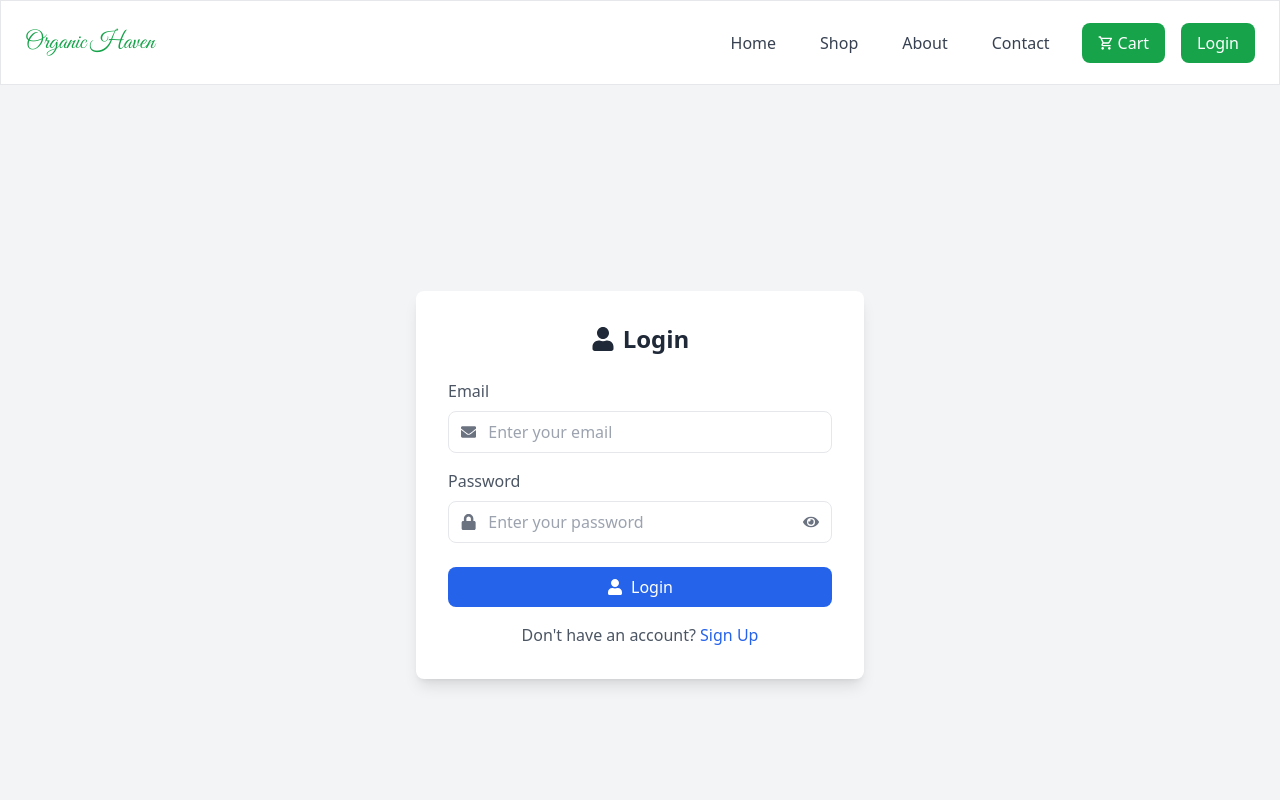
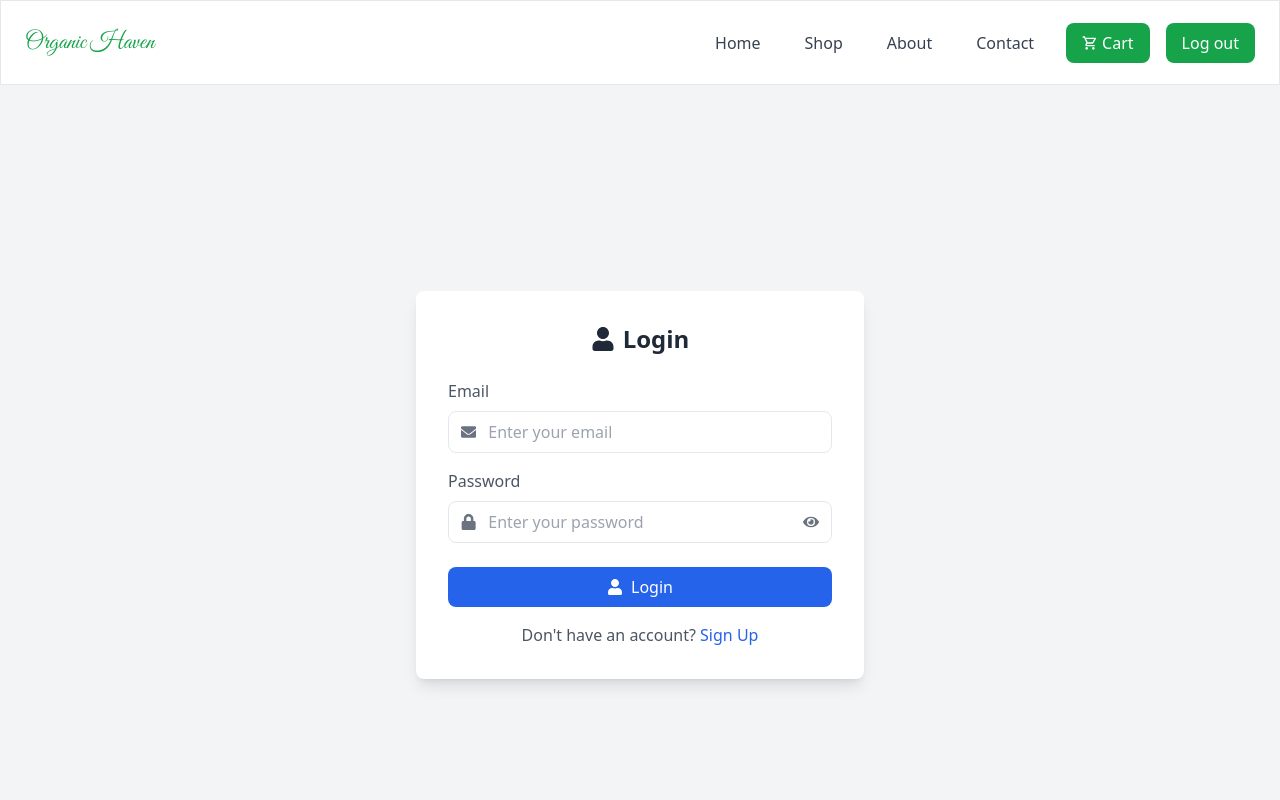
Before and after one commit to muhammadAbdulMannan2022/ecommerce-frontedn, a React (Vite) app: page /login in a window 1280 px wide. Shown: the top 800 px of the page. Built offline with nearby package versions, Linux system fonts and the light colour scheme; no server answers; sample sign-in values are in the browser's storage.

Commit message:
redirecting to the terget path done

```diff
--- a/src/Pages/AuthFrom.jsx
+++ b/src/Pages/AuthFrom.jsx
@@ -1,11 +1,13 @@
 import { useContext, useState } from "react";
 import { AuthContext } from "../providers/AuthProvider"; // Make sure path is correct
 import { FaUser, FaEnvelope, FaLock, FaEye, FaEyeSlash } from "react-icons/fa";
+import { useLocation, useNavigate } from "react-router-dom";
 
 const AuthForm = () => {
   const { emailPasswordSignup, logInUserEmailPassword } =
     useContext(AuthContext);
-
+  const navigate = useNavigate();
+  const loction = useLocation();
   const [isLogin, setIsLogin] = useState(true);
   const [showPassword, setShowPassword] = useState(false);
 
@@ -26,16 +28,20 @@ const AuthForm = () => {
   const handleSubmit = async (e) => {
     e.preventDefault();
     setError("");
+    console.log(loction.state.from);
 
     try {
       if (isLogin) {
         // Login flow
         await logInUserEmailPassword(email, password);
         console.log("Login successful");
+
+        navigate(`${loction?.state?.from || "/"}`);
       } else {
         // Signup flow
         await emailPasswordSignup(email, password, name);
         console.log("Signup successful");
+        navigate(`${loction?.state?.from || "/"}`);
       }
     } catch (err) {
       setError(err.message);
--- a/src/Pages/Navbar.jsx
+++ b/src/Pages/Navbar.jsx
@@ -1,10 +1,13 @@
 import { Link, useLocation } from "react-router-dom";
-import { useEffect, useState } from "react";
+import { useContext, useEffect, useState } from "react";
 import { MdOutlineShoppingCart } from "react-icons/md";
 import PropTypes from "prop-types";
+import { AuthContext } from "../providers/AuthProvider";
 
 const Navbar = ({ isScrolling, setIsScrolling }) => {
   const [isOpen, setIsOpen] = useState(false);
+
+  const { loading, user, logOutUser } = useContext(AuthContext);
   const location = useLocation();
 
   const toggleNavbar = () => {
@@ -16,6 +19,10 @@ const Navbar = ({ isScrolling, setIsScrolling }) => {
     setIsOpen(!isOpen);
     // console.log(isOpen);
     // console.log(isScrolling);
+  };
+  const handleLogout = () => {
+    logOutUser();
+    console.log("logged out successfully");
   };
 
   useEffect(() => {
@@ -69,12 +76,21 @@ const Navbar = ({ isScrolling, setIsScrolling }) => {
           >
             <MdOutlineShoppingCart /> <span>Cart</span>
           </Link>
+          {!loading && !user ? (
             <Link
               to="/login"
               className="bg-green-600 text-white px-4 py-2 rounded-lg hover:bg-green-700"
             >
               Login
             </Link>
+          ) : (
+            <div
+              onClick={() => handleLogout()}
+              className="bg-green-600 text-white px-4 py-2 rounded-lg hover:bg-green-700"
+            >
+              Log out
+            </div>
+          )}
         </div>
       </div>
       <div className="md:hidden z-10">
--- /dev/null
+++ b/src/Pages/Private/OnlyUser.jsx
@@ -0,0 +1,21 @@
+import { Navigate, useLocation } from "react-router-dom";
+import { AuthContext } from "../../providers/AuthProvider";
+import { useContext } from "react";
+
+const OnlyUser = ({ children }) => {
+  const { user } = useContext(AuthContext);
+  const location = useLocation();
+
+  if (!user) {
+    // Redirect to login and remember where the user came from
+    console.log(location);
+
+    return (
+      <Navigate to="/login" state={{ from: location?.pathname }} replace />
+    );
+  }
+
+  return children;
+};
+
+export default OnlyUser;
--- a/src/firebase/firebase.config.js
+++ b/src/firebase/firebase.config.js
@@ -14,7 +14,6 @@ const firebaseConfig = {
 };
 
 // Initialize Firebase
-console.log(firebaseConfig);
 
 const app = initializeApp(firebaseConfig);
 export default app;
--- a/src/providers/AuthProvider.jsx
+++ b/src/providers/AuthProvider.jsx
@@ -13,7 +13,7 @@ const auth = getAuth(app);
 
 // Creating Auth Context
 export const AuthContext = createContext(null);
-console.log(app);
+// console.log(app);
 
 const AuthProvider = ({ children }) => {
   const [user, setUser] = useState(null);
--- a/src/router/router.jsx
+++ b/src/router/router.jsx
@@ -6,6 +6,7 @@ import Cart from "../Pages/Cart/Cart";
 import NotFound from "../Pages/NotFound";
 import Shop from "../Pages/Shop/Shop";
 import About from "../Pages/About";
+import OnlyUser from "../Pages/Private/OnlyUser";
 
 // Define all routes here
 const routes = createBrowserRouter([
@@ -16,7 +17,14 @@ const routes = createBrowserRouter([
       // Add routes here
       { path: "/", element: <Home /> },
       { path: "/about", element: <About /> },
-      { path: "/cart", element: <Cart /> },
+      {
+        path: "/cart",
+        element: (
+          <OnlyUser>
+            <Cart />
+          </OnlyUser>
+        ),
+      },
       { path: "/login", element: <AuthForm /> },
       { path: "/shop", element: <Shop /> },
       { path: "*", element: <NotFound /> },
```
Lines whose indentation alone changed are shown as unchanged.
